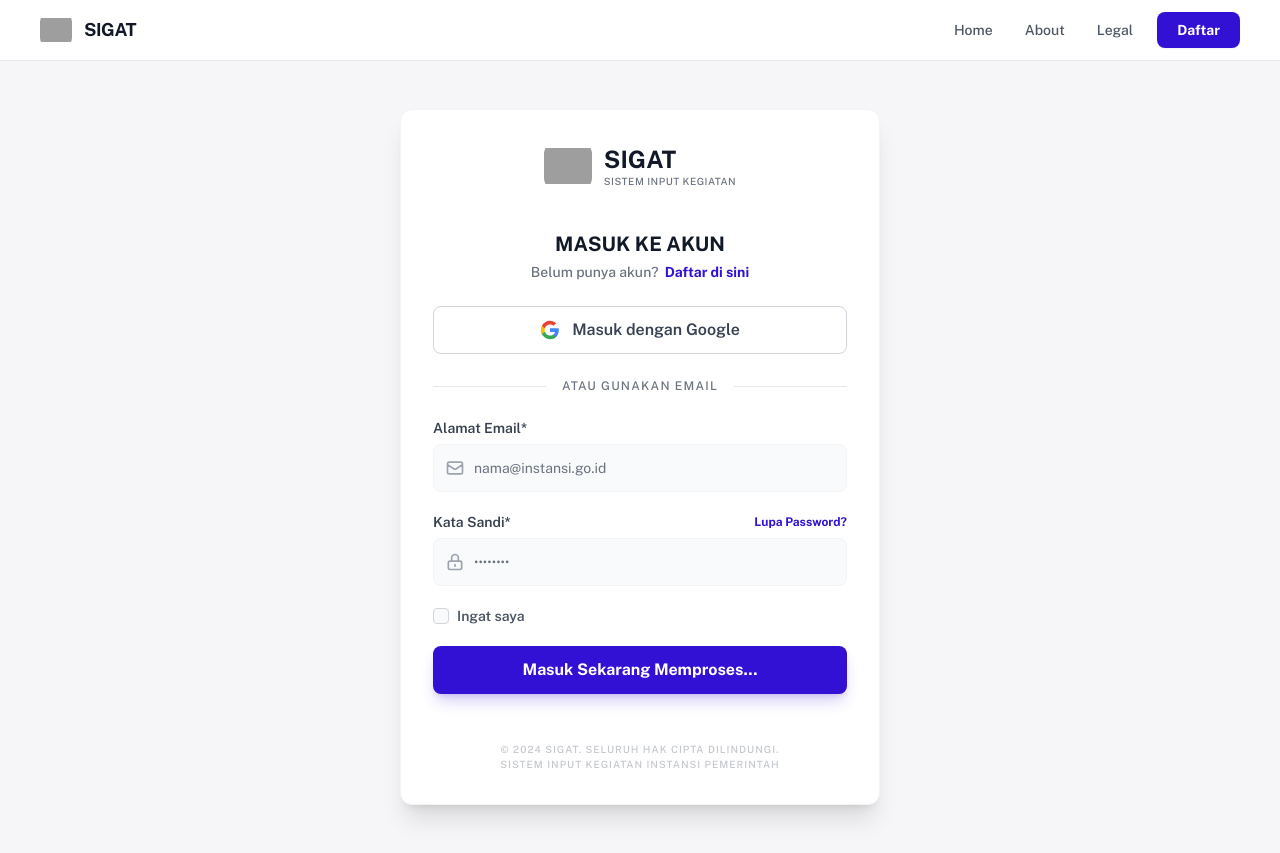
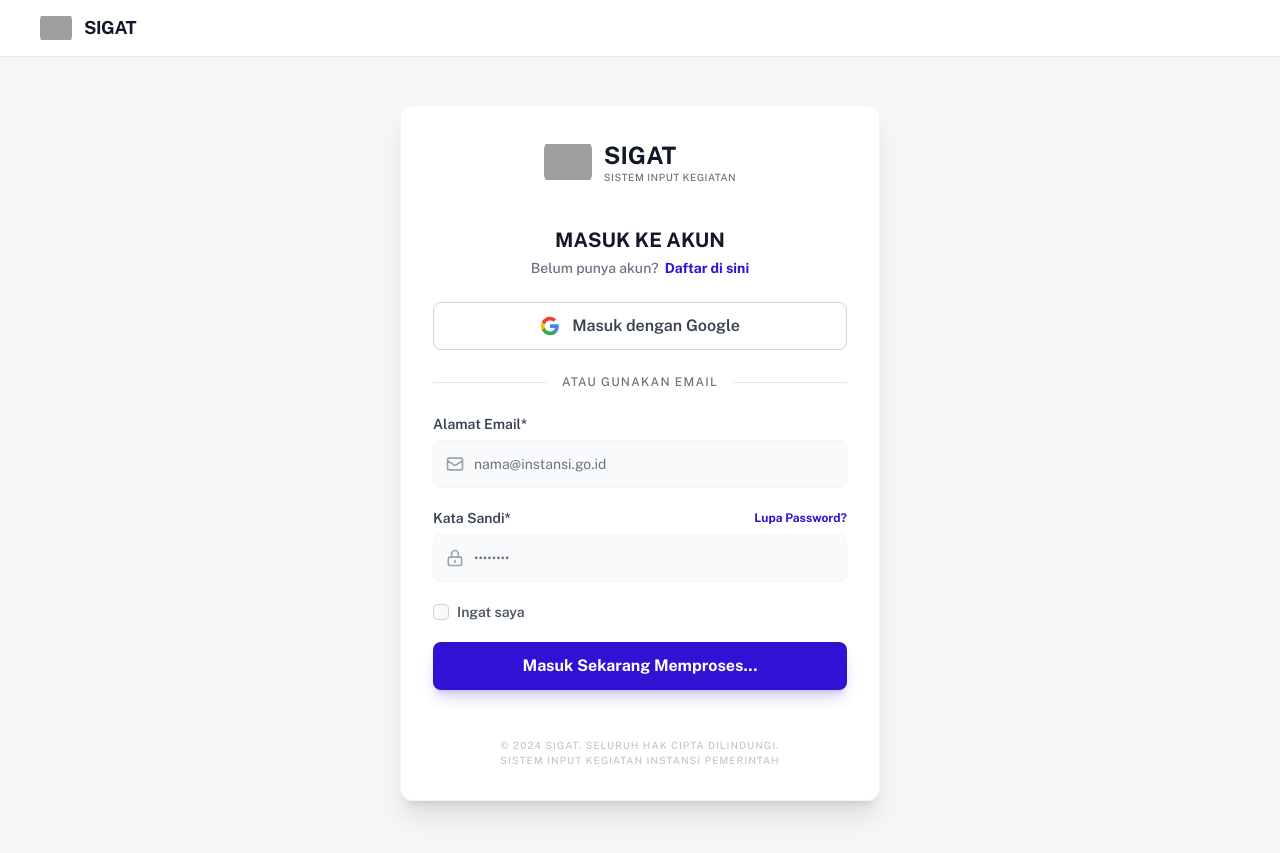
Before and after one commit to Taufiqur-Ramadhan/laporan_bulanan, a Laravel app: template resources/views/filament/pages/auth/custom-login.blade.php in a window 1280 px wide. After the commit the page ends 816 px from the top, so only its background shows below. Run offline with Laravel 12, Linux system fonts and the light colour scheme; the template is opened without the code that fills it, so the values that code supplies are empty; parts of the project's set-up code (start-up, migrations or seed data) failed here and were passed over; some libraries are stand-ins or nearby versions; grey boxes are pictures that could not be loaded.

Commit message:
style: align header logo to the left on login and register pages

```diff
--- a/resources/views/filament/pages/auth/custom-login.blade.php
+++ b/resources/views/filament/pages/auth/custom-login.blade.php
@@ -37,23 +37,13 @@
     </style>
 
     <!-- Top Navigation Bar -->
-    <header class="w-full bg-white dark:bg-background-dark border-b border-gray-200 dark:border-gray-800 px-4 md:px-10 py-3">
-        <div class="max-w-[1200px] mx-auto flex items-center justify-between">
+    <header class="w-full bg-white dark:bg-background-dark border-b border-gray-200 dark:border-gray-800 px-6 md:px-10 py-3">
+        <div class="flex items-center">
             <div class="flex items-center gap-3 text-primary">
                 <div class="size-8 flex items-center justify-center bg-transparent rounded-lg overflow-hidden">
                     <img src="https://tse4.mm.bing.net/th/id/OIP.nlDBMwT5zvAB9btG3QMmVQAAAA?rs=1&pid=ImgDetMain&o=7&rm=3" alt="Logo" class="w-full h-full object-contain" />
                 </div>
                 <h2 class="text-gray-900 dark:text-white text-lg font-bold leading-tight tracking-tight uppercase">SIGAT</h2>
-            </div>
-            <div class="flex items-center gap-6">
-                <nav class="hidden md:flex items-center gap-8">
-                    <a class="text-gray-600 dark:text-gray-300 text-sm font-medium hover:text-primary transition-colors" href="/">Home</a>
-                    <a class="text-gray-600 dark:text-gray-300 text-sm font-medium hover:text-primary transition-colors" href="{{ route('terms') }}">About</a>
-                    <a class="text-gray-600 dark:text-gray-300 text-sm font-medium hover:text-primary transition-colors" href="{{ route('privacy') }}">Legal</a>
-                </nav>
-                <a href="{{ $registerUrl }}" class="bg-primary hover:bg-primary/90 text-white px-5 py-2 rounded-lg text-sm font-bold transition-all shadow-sm">
-                    Daftar
-                </a>
             </div>
         </div>
     </header>
--- a/resources/views/filament/pages/auth/custom-register.blade.php
+++ b/resources/views/filament/pages/auth/custom-register.blade.php
@@ -53,7 +53,7 @@
     </style>
 
     <!-- Top Navigation -->
-    <header class="w-full flex items-center justify-between border-b border-solid border-gray-200 dark:border-gray-800 bg-white dark:bg-background-dark px-6 md:px-10 py-3">
+    <header class="w-full flex items-center border-b border-solid border-gray-200 dark:border-gray-800 bg-white dark:bg-background-dark px-6 md:px-10 py-3">
         <div class="flex items-center gap-3 text-primary">
             <div class="size-8 flex items-center justify-center bg-transparent rounded-lg overflow-hidden">
                 <img src="https://tse4.mm.bing.net/th/id/OIP.nlDBMwT5zvAB9btG3QMmVQAAAA?rs=1&pid=ImgDetMain&o=7&rm=3" alt="Logo" class="w-full h-full object-contain" />
```
